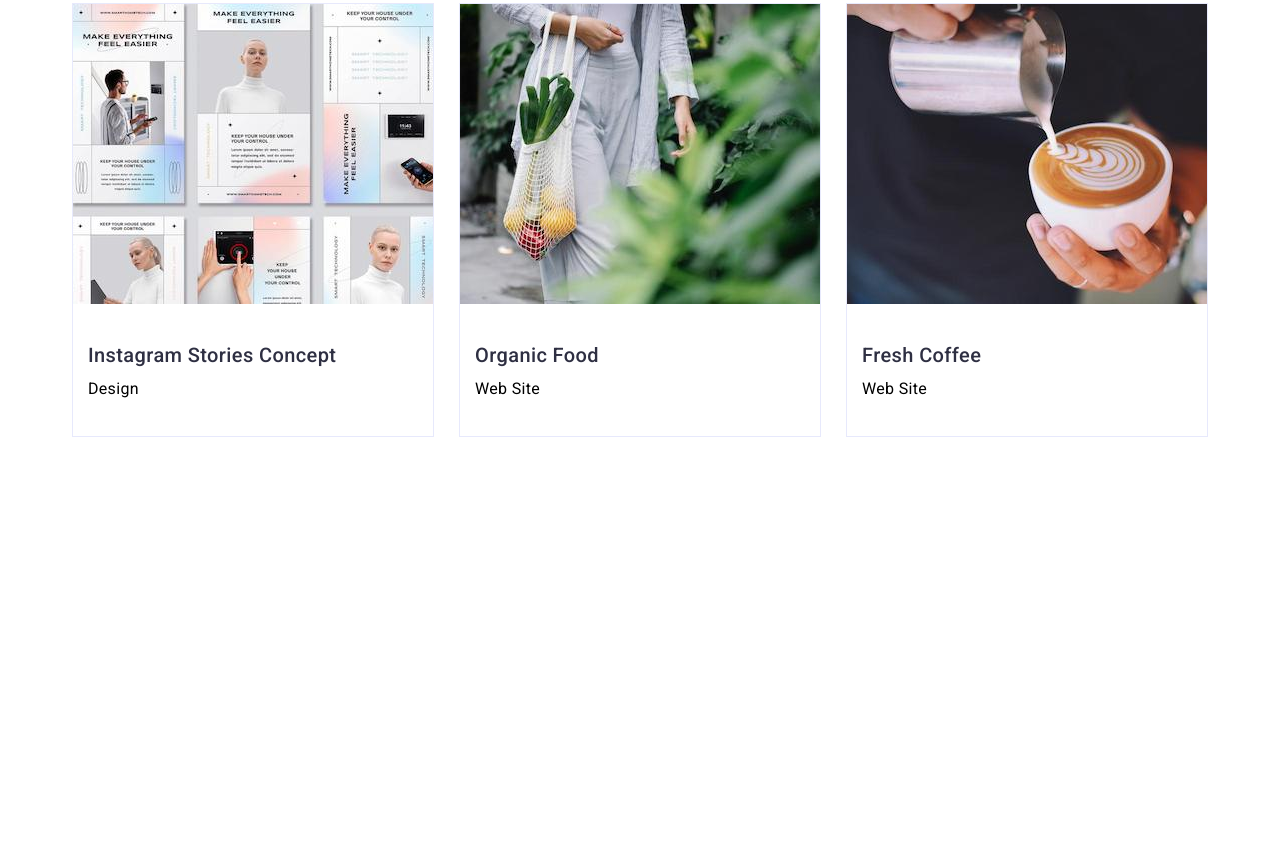
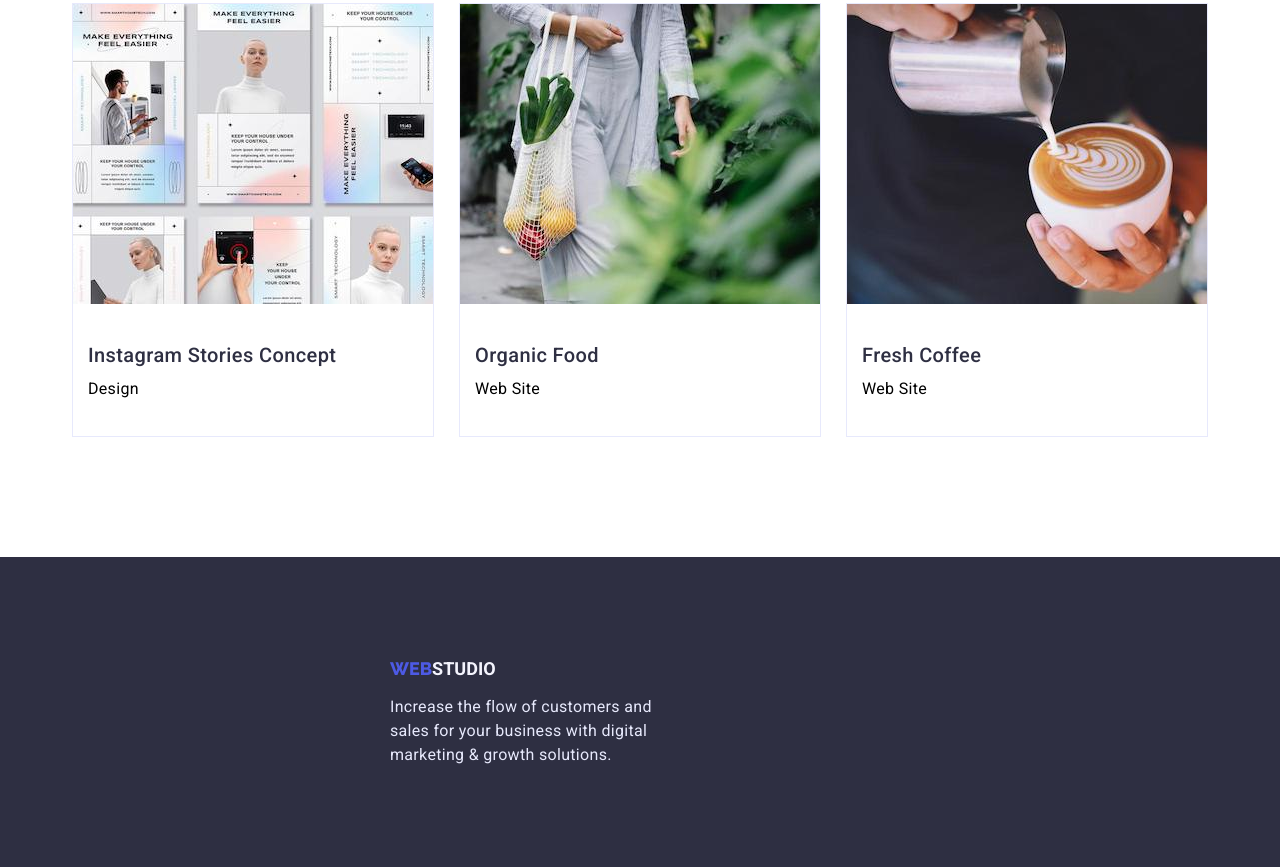
Before and after one commit to VladM4526/goit-markup-hw-03, a plain HTML site: page portfolio.html in a window 1280 px wide. Shown: the part 1270-2137 px from the top of the page. Before the commit the page ends 1777 px from the top, so only its background shows below. Drawn offline with Linux system fonts and the light colour scheme.

Commit message:
Update portfolio.html

```diff
--- a/portfolio.html
+++ b/portfolio.html
@@ -95,11 +95,11 @@
         </section>
     </main>
 
-    <!--<footer class="webstudio-footer">
+    <footer class="webstudio-footer">
         <a class="webstudio-footer-logo" href="./index.html"><span class="webstudio-footer-link-color">WEB</span>STUDIO</a>
 
         <p class="webstudio-footer-text">Increase the flow of customers and sales for your business with digital marketing &
             growth solutions.</p>
-    </footer>-->
+    </footer>
 </body>
 </html>
```
